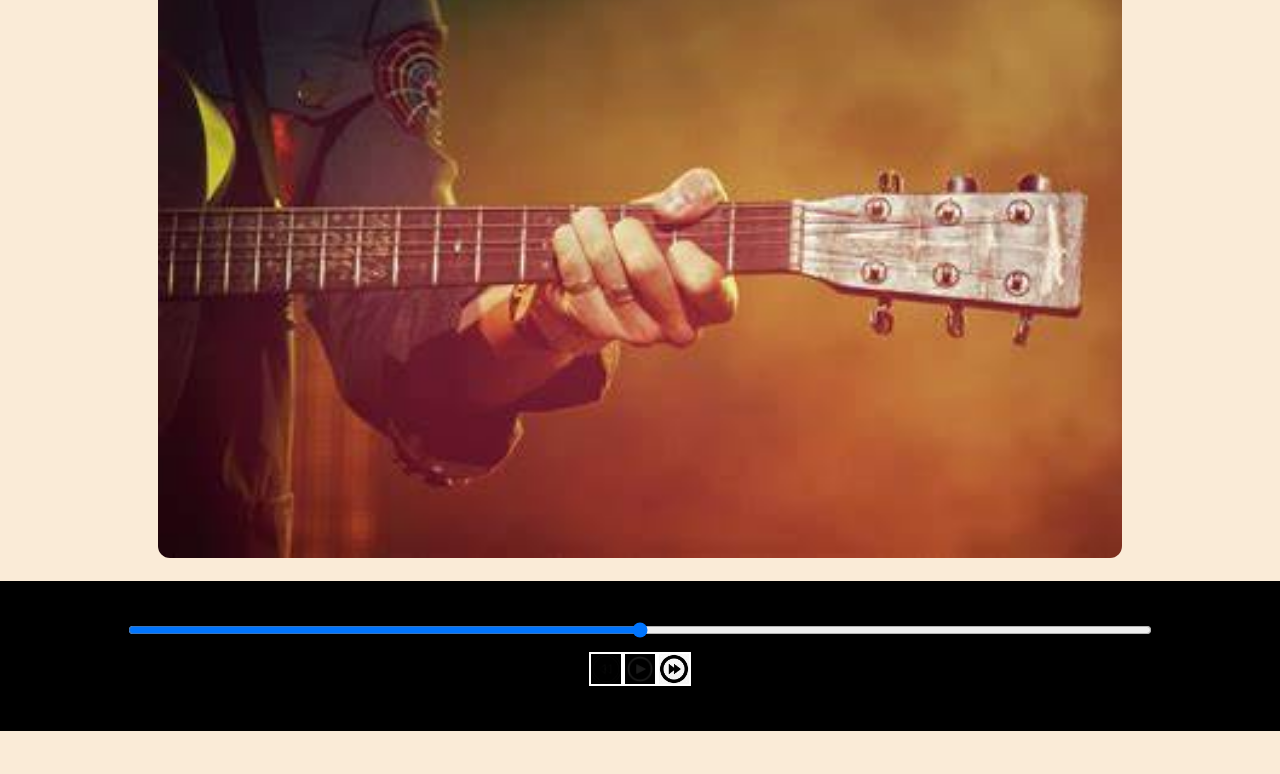
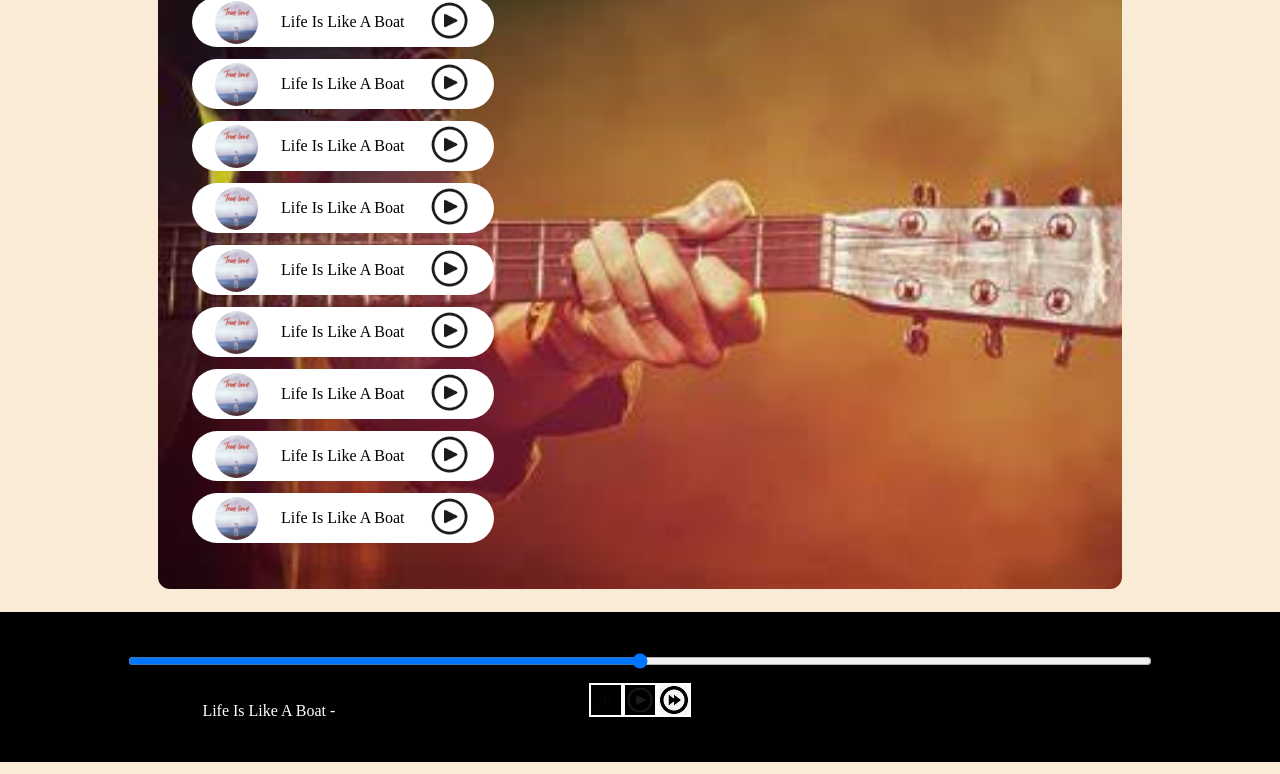
Before and after one commit to Sparsh-Verencar/Spotify-clone, a plain HTML site: page index.html in a window 1280 px wide. Shown: the part 198-972 px from the top of the page. Before the commit the page ends 941 px from the top, so only its background shows below. Drawn offline with Linux system fonts and the light colour scheme.

Commit message:
added song list and playing gif

```diff
--- a/index.html
+++ b/index.html
@@ -20,7 +20,52 @@
 
     <div class="container">
         <div class="songlist">
-            <h1>Bleach ed 1 - Life Is Like A Boat</h1>
+            <h1>Bleach ed 1</h1>
+                <div class="songItem">
+                    <img src="cover1.jpg" alt="cover1">
+                    <span>Life Is Like A Boat</span>
+                    <span class="songListPlay"><img src="play-circle.png" alt=""></span>
+                </div>
+                <div class="songItem">
+                    <img src="cover1.jpg" alt="cover1">
+                    <span>Life Is Like A Boat</span>
+                    <span class="songListPlay"><img src="play-circle.png" alt=""></span>
+                </div>
+                <div class="songItem">
+                    <img src="cover1.jpg" alt="cover1">
+                    <span>Life Is Like A Boat</span>
+                    <span class="songListPlay"><img src="play-circle.png" alt=""></span>
+                </div>
+                <div class="songItem">
+                    <img src="cover1.jpg" alt="cover1">
+                    <span>Life Is Like A Boat</span>
+                    <span class="songListPlay"><img src="play-circle.png" alt=""></span>
+                </div>
+                <div class="songItem">
+                    <img src="cover1.jpg" alt="cover1">
+                    <span>Life Is Like A Boat</span>
+                    <span class="songListPlay"><img src="play-circle.png" alt=""></span>
+                </div>
+                <div class="songItem">
+                    <img src="cover1.jpg" alt="cover1">
+                    <span>Life Is Like A Boat</span>
+                    <span class="songListPlay"><img src="play-circle.png" alt=""></span>
+                </div>
+                <div class="songItem">
+                    <img src="cover1.jpg" alt="cover1">
+                    <span>Life Is Like A Boat</span>
+                    <span class="songListPlay"><img src="play-circle.png" alt=""></span>
+                </div>
+                <div class="songItem">
+                    <img src="cover1.jpg" alt="cover1">
+                    <span>Life Is Like A Boat</span>
+                    <span class="songListPlay"><img src="play-circle.png" alt=""></span>
+                </div>
+                <div class="songItem">
+                    <img src="cover1.jpg" alt="cover1">
+                    <span>Life Is Like A Boat</span>
+                    <span class="songListPlay"><img src="play-circle.png" alt=""></span>
+                </div>
         </div>
         <div class="songrunner"></div>
     </div>
@@ -33,6 +78,10 @@
             <div class="playback"><img src="play-circle.png" alt=""></div>
             <div class="playback"><img src="fast-forward.png" alt=""></div>
         </div>
+        <div class="songInfo">
+            <img src="playing.gif" width="100px" alt="playingGif">
+            Life Is Like A Boat -
+        </div>
     </div>
 
     <script src="https://kit.fontawesome.com/26504e4aif.js" crossorigin="anonymous"></script>
--- a/style.css
+++ b/style.css
@@ -76,3 +76,37 @@ nav ul li{
 #myProgressBar{
     width: 80vw;
 }
+
+.songItem{
+    margin-top: 100px;
+}
+
+.songItem{
+    height: 50px;
+    display: flex;
+    justify-content: space-between;
+    align-items: center;
+    background-color: white;
+    color: black;
+    margin: 12px 0;
+    border-radius: 34px;
+}
+
+.songItem img{
+    width: 43px;
+    margin: 0 23px;
+    border-radius: 34px;
+    cursor: pointer;
+}
+
+.songInfo{
+    position: absolute;
+    left: 8vw;
+    bottom: 20px;
+    display: flex;
+    align-items: center;
+}
+.songInfo img{
+    opacity: 0;
+    transition: opacity 1s ease-in;
+}
```
